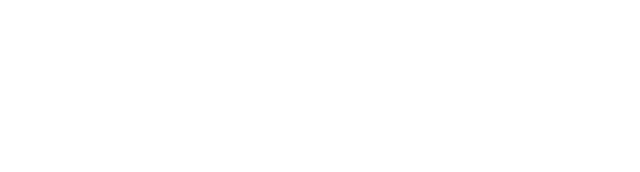
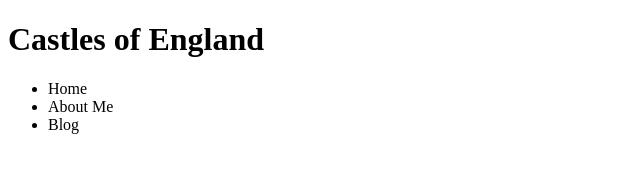
Before and after one commit to AudieRaymos/castles-blog, a plain HTML site: page index.html in a window 1280 px wide. Shown: the whole page, without its empty margins (0-640 px from the left). Drawn offline with Linux system fonts and the light colour scheme.

Commit message:
added header + nav.

```diff
--- a/index.html
+++ b/index.html
@@ -1,11 +1,23 @@
 <!DOCTYPE html>
 <html lang="en">
+
 <head>
     <meta charset="UTF-8">
     <meta name="viewport" content="width=device-width, initial-scale=1.0">
     <title>Castles of England</title>
 </head>
+
 <body>
+    <header>
+        <h1>Castles of England</h1>
+        <nav>
+            <ul>
+                <li>Home</li>
+                <li>About Me</li>
+                <li>Blog</li>
+            </ul>
+        </nav>
+    </header>
+</body>
 
-</body>
 </html>
```
